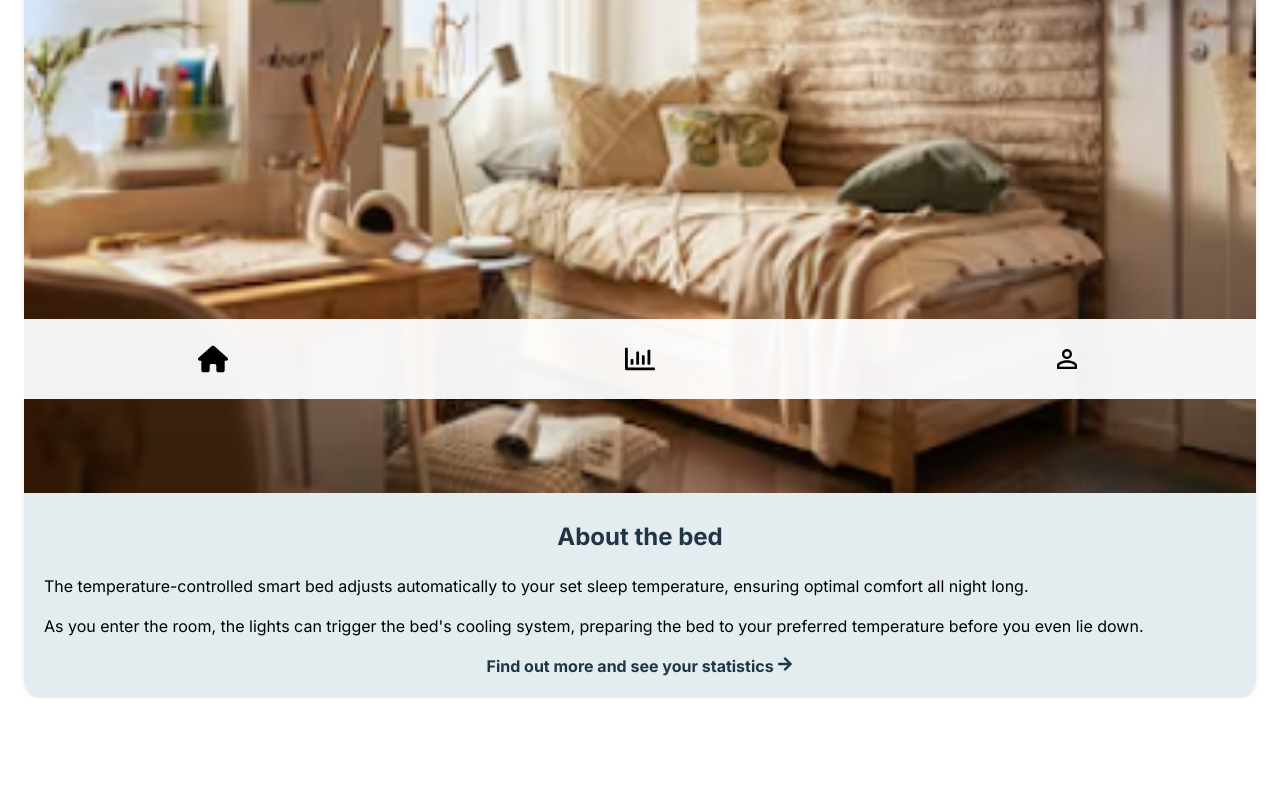
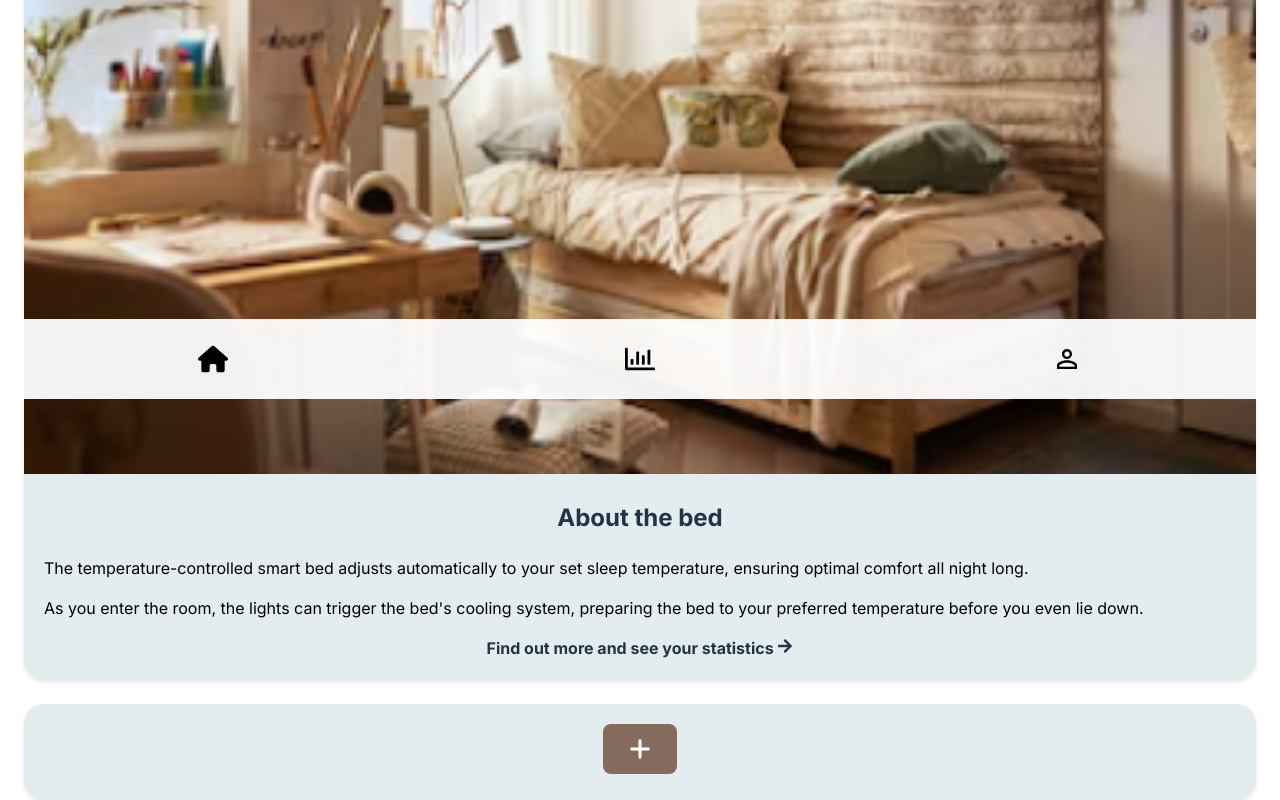
Before and after one commit to casperHansenTEOA/IKEASnark, a React (Vite) app in the folder Snark/: page / in a window 1280 px wide. Shown: the part 401-1201 px from the top of the page. Before the commit the page ends 1099 px from the top, so only its background shows below. Built offline with nearby package versions, Linux system fonts and the light colour scheme.

Commit message:
Made the button be at the bottom

```diff
--- a/Snark/src/components/AddNewDevice/AddNewDevice.tsx
+++ b/Snark/src/components/AddNewDevice/AddNewDevice.tsx
@@ -1,11 +1,15 @@
 import React from 'react';
 import './AddNewDevice.css'; // Make sure to create this CSS file
+import Card from '../Card/Card';
 
 const AddNewDevice: React.FC = () => {
     return (
         <div className="settings-overlay hidden">
             <div className="settings-content">
-                {/* Settings should contain: connect a new device, and device settings*/}
+                <h2>Add a new device</h2>
+                <Card >
+
+                </Card>
             </div>
         </div>
     );
--- a/Snark/src/routes/Root.css
+++ b/Snark/src/routes/Root.css
@@ -44,8 +44,19 @@ h1 {
   z-index: 2;
   position: relative;
 
+
   /* in and out animations */
   animation: spinIn 0.5s forwards;
+
+}
+
+.bottom-button{
+  margin-right: auto;
+  margin-left: auto;
+  padding : 0.5em 1em;
+  text-align: center;
+  text-decoration: none;
+  z-index: 0;
 
 }
 
--- a/Snark/src/routes/Root.tsx
+++ b/Snark/src/routes/Root.tsx
@@ -6,7 +6,7 @@ import AddNewDevice from "../components/AddNewDevice/AddNewDevice";
 
 
 import { FaArrowRight } from "react-icons/fa";
-import { IoSettingsOutline } from "react-icons/io5";
+// import { IoSettingsOutline } from "react-icons/io5";
 import { AiOutlineClose } from "react-icons/ai";
 import { FaPlus } from "react-icons/fa6";
 
@@ -19,9 +19,9 @@ function Root() {
     <div className="wrapper">
       <header className = "front-page-header">
         <h1>Snark</h1>
-        <FaPlus className="settings-button" onClick={showSettings} />
+
         <AiOutlineClose className="settings-button hidden" onClick={closeSettings} />
-        </header>
+      </header>
       <AddNewDevice />
       <Card startImage="src/assets/home-page-bed.png">
         <h2>About the bed</h2>
@@ -36,6 +36,10 @@ function Root() {
         </p>
         <b> Find out more and see your statistics {<FaArrowRight />}</b>
       </Card>
+      <Card><FaPlus className="settings-button bottom-button" onClick={showSettings} />
+
+      </Card>
+
     </div>
   );
 }
```
